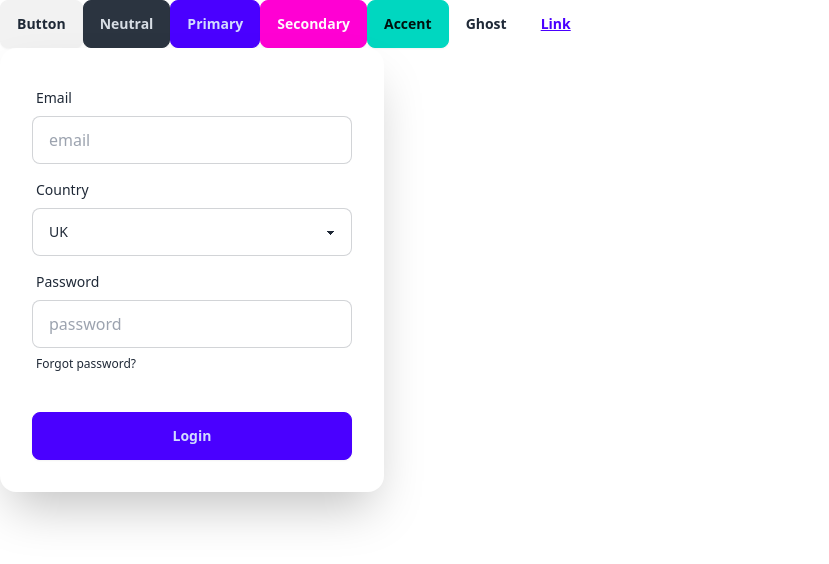
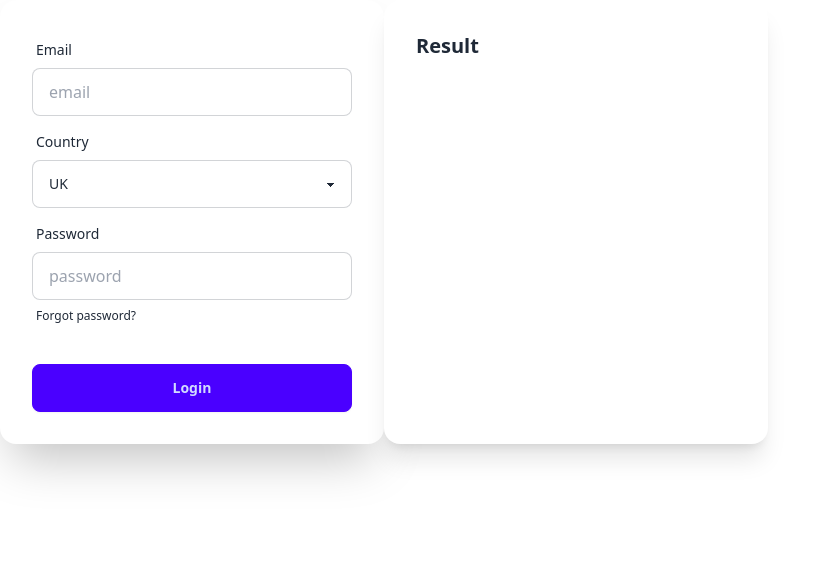
Before and after one commit to tmac12/angular-forms-signals, an Angular app in the folder angular-forms-signals/: page / in a window 1280 px wide. Shown: the top 564 px of the page, without its empty margins (0-829 px from the left). Built offline with nearby package versions, Linux system fonts and the light colour scheme.

Commit message:
feat: add result view

```diff
--- a/angular-forms-signals/src/app/app.component.html
+++ b/angular-forms-signals/src/app/app.component.html
@@ -1,9 +1 @@
-<button class="btn">Button</button>
-<button class="btn btn-neutral">Neutral</button>
-<button class="btn btn-primary">Primary</button>
-<button class="btn btn-secondary">Secondary</button>
-<button class="btn btn-accent">Accent</button>
-<button class="btn btn-ghost">Ghost</button>
-<button class="btn btn-link">Link</button>
-
 <app-my-form />
--- a/angular-forms-signals/src/app/my-form/my-form.component.html
+++ b/angular-forms-signals/src/app/my-form/my-form.component.html
@@ -1,3 +1,4 @@
+<div class="flex flex-row">
   <div class="card bg-base-100 w-full max-w-sm shrink-0 shadow-2xl">
     <form class="card-body" [formGroup]="profileForm" (ngSubmit)="onSubmit()">
       <div class="form-control">
@@ -41,7 +42,9 @@
           required
         />
         <label class="label">
-        <a href="#" class="label-text-alt link link-hover">Forgot password?</a>
+          <a href="#" class="label-text-alt link link-hover"
+            >Forgot password?</a
+          >
         </label>
       </div>
       <div class="form-control mt-6">
@@ -51,3 +54,11 @@
       </div>
     </form>
   </div>
+
+  <div class="card bg-base-100 w-96 shadow-xl">
+    <div class="card-body">
+      <h2 class="card-title">Result</h2>
+      <p>{{ submittedResults() | json }}</p>
+    </div>
+  </div>
+</div>
--- a/angular-forms-signals/src/app/my-form/my-form.component.ts
+++ b/angular-forms-signals/src/app/my-form/my-form.component.ts
@@ -1,3 +1,4 @@
+import { JsonPipe } from '@angular/common';
 import { Component, inject } from '@angular/core';
 import { toSignal } from '@angular/core/rxjs-interop';
 import {
@@ -12,7 +13,7 @@ import { debounceTime, of } from 'rxjs';
 @Component({
   selector: 'app-my-form',
   standalone: true,
-  imports: [ReactiveFormsModule],
+  imports: [ReactiveFormsModule, JsonPipe],
   templateUrl: './my-form.component.html',
 })
 export class MyFormComponent {
@@ -29,6 +30,8 @@ export class MyFormComponent {
     {}
   );
 
+  submittedResults = toSignal(this.profileForm.valueChanges, {});
+
   // constructor() {
   //   this.profileForm = this.formBuilder.group({
   //     email: new FormControl('', Validators.required),
```
Lines whose indentation alone changed are shown as unchanged.
